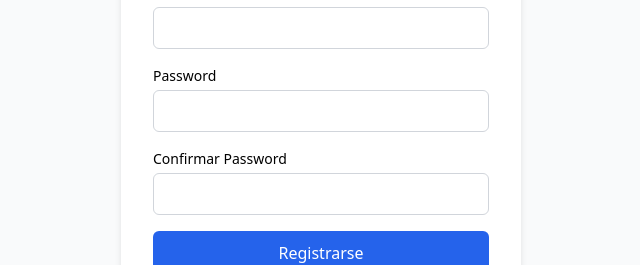
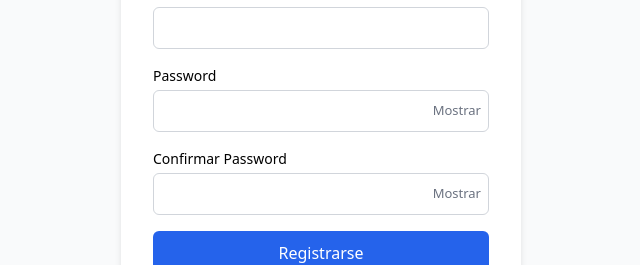
Before and after one commit to Ranz00/matecode, a React (Vite) app: page /register in a window 1280 px wide. Shown: the part 293-558 px from the top of the page, without its empty margins (319-959 px from the left). Built offline with nearby package versions, Linux system fonts and the light colour scheme; no server answers.

Commit message:
feat: validación dinámica y ojo en contraseña
Validadores con causa en utils. PasswordInput con mostrar y ocultar. Login y registro validan al salir y al enviar.

```diff
--- /dev/null
+++ b/src/components/PasswordInput.tsx
@@ -0,0 +1,44 @@
+// Campo de contraseña con ojo para mostrar u ocultar
+// El error lo maneja la página que lo usa
+
+import { useId, useState } from "react";
+
+interface PasswordInputProps {
+    label: string;
+    value: string;
+    onChange: (value: string) => void;
+    error?: string | null;
+    onBlur?: () => void;
+}
+
+export function PasswordInput({ label, value, onChange, error, onBlur }: PasswordInputProps) {
+    const [visible, setVisible] = useState(false);
+    const inputId = useId();
+
+    return (
+        <div>
+            <label htmlFor={inputId} className="label">{label}</label>
+            <div style={{ position: "relative" }}>
+                <input
+                    id={inputId}
+                    type={visible ? "text" : "password"}
+                    value={value}
+                    onChange={(e) => onChange(e.target.value)}
+                    onBlur={onBlur}
+                    required
+                    className="input"
+                    style={{ paddingRight: "72px" }}
+                />
+                <button
+                    type="button"
+                    onClick={() => setVisible((v) => !v)}
+                    aria-label={visible ? "Ocultar contraseña" : "Mostrar contraseña"}
+                    style={{ position: "absolute", right: "8px", top: "50%", transform: "translateY(-50%)", background: "none", border: "none", cursor: "pointer", fontSize: "13px", color: "#6b7280" }}
+                >
+                    {visible ? "Ocultar" : "Mostrar"}
+                </button>
+            </div>
+            {error && <p className="error">{error}</p>}
+        </div>
+    );
+}
--- a/src/pages/LoginPage.tsx
+++ b/src/pages/LoginPage.tsx
@@ -2,11 +2,15 @@ import { useState, type FormEvent } from "react";
 import { Link, useNavigate } from "react-router-dom";
 import { loginWithEmail, loginWithGoogle } from "../features/auth/Authenticator";
 import { traducirError, getErrorCode } from "../features/auth/authErrors";
+import { validateEmail, validatePassword } from "../utils/validation";
+import { PasswordInput } from "../components/PasswordInput";
 import "../styles/pages.css";
 
 export function LoginPage() {
     const [email, setEmail] = useState("");
     const [password, setPassword] = useState("");
+    const [emailError, setEmailError] = useState<string | null>(null);
+    const [passwordError, setPasswordError] = useState<string | null>(null);
     const [error, setError] = useState("");
     const [loading, setLoading] = useState(false);
     const navigate = useNavigate();
@@ -14,9 +18,14 @@ export function LoginPage() {
     const handleSubmit = async (e: FormEvent) => {
         e.preventDefault();
         setError("");
+        const emailErr = validateEmail(email);
+        const passwordErr = validatePassword(password);
+        setEmailError(emailErr);
+        setPasswordError(passwordErr);
+        if (emailErr || passwordErr) return;
         setLoading(true);
         try {
-            await loginWithEmail(email, password);
+            await loginWithEmail(email.trim(), password);
             navigate("/tasks");
         } catch (err: unknown) {
             setError(traducirError(getErrorCode(err)));
@@ -46,12 +55,10 @@ export function LoginPage() {
                 <form onSubmit={handleSubmit} className="form">
                     <div>
                         <label className="label">Email</label>
-                        <input type="email" value={email} onChange={(e) => setEmail(e.target.value)} required className="input" />
+                        <input type="email" value={email} onChange={(e) => { const v = e.target.value; setEmail(v); if (emailError && !validateEmail(v)) setEmailError(null); }} onBlur={() => setEmailError(validateEmail(email))} required className="input" />
+                        {emailError && <p className="error">{emailError}</p>}
                     </div>
-                    <div>
-                        <label className="label">Password</label>
-                        <input type="password" value={password} onChange={(e) => setPassword(e.target.value)} required className="input" />
-                    </div>
+                    <PasswordInput label="Password" value={password} onChange={(v) => { setPassword(v); if (passwordError && !validatePassword(v)) setPasswordError(null); }} error={passwordError} onBlur={() => setPasswordError(validatePassword(password))} />
                     <button type="submit" disabled={loading} className="btn btn-primary">{loading ? "Ingresando..." : "Iniciar Sesión"}</button>
                 </form>
                 <div style={{ marginTop: "16px" }}>
--- a/src/pages/RegisterPage.tsx
+++ b/src/pages/RegisterPage.tsx
@@ -2,6 +2,8 @@ import { useState, type FormEvent } from "react";
 import { Link, useNavigate } from "react-router-dom";
 import { registerWithEmail, loginWithGoogle } from "../features/auth/Authenticator";
 import { traducirError, getErrorCode } from "../features/auth/authErrors";
+import { validateName, validateEmail, validatePassword, validateConfirm } from "../utils/validation";
+import { PasswordInput } from "../components/PasswordInput";
 import "../styles/pages.css";
 
 export function RegisterPage() {
@@ -9,6 +11,10 @@ export function RegisterPage() {
     const [email, setEmail] = useState("");
     const [password, setPassword] = useState("");
     const [confirmPassword, setConfirmPassword] = useState("");
+    const [nameError, setNameError] = useState<string | null>(null);
+    const [emailError, setEmailError] = useState<string | null>(null);
+    const [passwordError, setPasswordError] = useState<string | null>(null);
+    const [confirmError, setConfirmError] = useState<string | null>(null);
     const [error, setError] = useState("");
     const [loading, setLoading] = useState(false);
     const navigate = useNavigate();
@@ -16,12 +22,18 @@ export function RegisterPage() {
     const handleSubmit = async (e: FormEvent) => {
         e.preventDefault();
         setError("");
-        const trimmedName = name.trim();
-        if (trimmedName.length < 2) { setError("Ingresá tu nombre (mínimo 2 caracteres)"); return; }
-        if (password !== confirmPassword) { setError("Las contraseñas no coinciden"); return; }
+        const nameErr = validateName(name);
+        const emailErr = validateEmail(email);
+        const passwordErr = validatePassword(password);
+        const confirmErr = validateConfirm(password, confirmPassword);
+        setNameError(nameErr);
+        setEmailError(emailErr);
+        setPasswordError(passwordErr);
+        setConfirmError(confirmErr);
+        if (nameErr || emailErr || passwordErr || confirmErr) return;
         setLoading(true);
         try {
-            await registerWithEmail(trimmedName, email, password);
+            await registerWithEmail(name.trim(), email.trim(), password);
             navigate("/tasks");
        } catch (err: unknown) {
            setError(traducirError(getErrorCode(err)));
@@ -51,20 +63,16 @@ export function RegisterPage() {
                 <form onSubmit={handleSubmit} className="form">
                     <div>
                         <label className="label">Nombre</label>
-                        <input type="text" value={name} onChange={(e) => setName(e.target.value)} required className="input" />
+                        <input type="text" value={name} onChange={(e) => { const v = e.target.value; setName(v); if (nameError && !validateName(v)) setNameError(null); }} onBlur={() => setNameError(validateName(name))} required className="input" />
+                        {nameError && <p className="error">{nameError}</p>}
                     </div>
                     <div>
                         <label className="label">Email</label>
-                        <input type="email" value={email} onChange={(e) => setEmail(e.target.value)} required className="input" />
+                        <input type="email" value={email} onChange={(e) => { const v = e.target.value; setEmail(v); if (emailError && !validateEmail(v)) setEmailError(null); }} onBlur={() => setEmailError(validateEmail(email))} required className="input" />
+                        {emailError && <p className="error">{emailError}</p>}
                     </div>
-                    <div>
-                        <label className="label">Password</label>
-                        <input type="password" value={password} onChange={(e) => setPassword(e.target.value)} required className="input" />
-                    </div>
-                    <div>
-                        <label className="label">Confirmar Password</label>
-                        <input type="password" value={confirmPassword} onChange={(e) => setConfirmPassword(e.target.value)} required className="input" />
-                    </div>
+                    <PasswordInput label="Password" value={password} onChange={(v) => { setPassword(v); if (passwordError && !validatePassword(v)) setPasswordError(null); }} error={passwordError} onBlur={() => setPasswordError(validatePassword(password))} />
+                    <PasswordInput label="Confirmar Password" value={confirmPassword} onChange={(v) => { setConfirmPassword(v); if (confirmError && !validateConfirm(password, v)) setConfirmError(null); }} error={confirmError} onBlur={() => setConfirmError(validateConfirm(password, confirmPassword))} />
                     <button type="submit" disabled={loading} className="btn btn-primary">{loading ? "Creando cuenta..." : "Registrarse"}</button>
                 </form>
                 <div style={{ marginTop: "16px" }}>
--- /dev/null
+++ b/src/utils/validation.ts
@@ -0,0 +1,25 @@
+// Validaciones de formularios con mensaje de causa
+// Retornan el mensaje o null si el valor es válido
+
+export function validateEmail(email: string): string | null {
+    const trimmed = email.trim();
+    if (!trimmed) return "Ingresá tu email";
+    if (!/^[^\s@]+@[^\s@]+\.[^\s@]+$/.test(trimmed)) return "Email inválido, revisá el formato";
+    return null;
+}
+
+export function validatePassword(password: string): string | null {
+    if (!password) return "Ingresá tu contraseña";
+    if (password.length < 6) return "Mínimo 6 caracteres";
+    return null;
+}
+
+export function validateName(name: string): string | null {
+    if (name.trim().length < 2) return "Ingresá tu nombre (mínimo 2 caracteres)";
+    return null;
+}
+
+export function validateConfirm(password: string, confirm: string): string | null {
+    if (password !== confirm) return "Las contraseñas no coinciden";
+    return null;
+}
```
Also changed, not shown: 2 other files (tests, documents, lock files or other folders).
